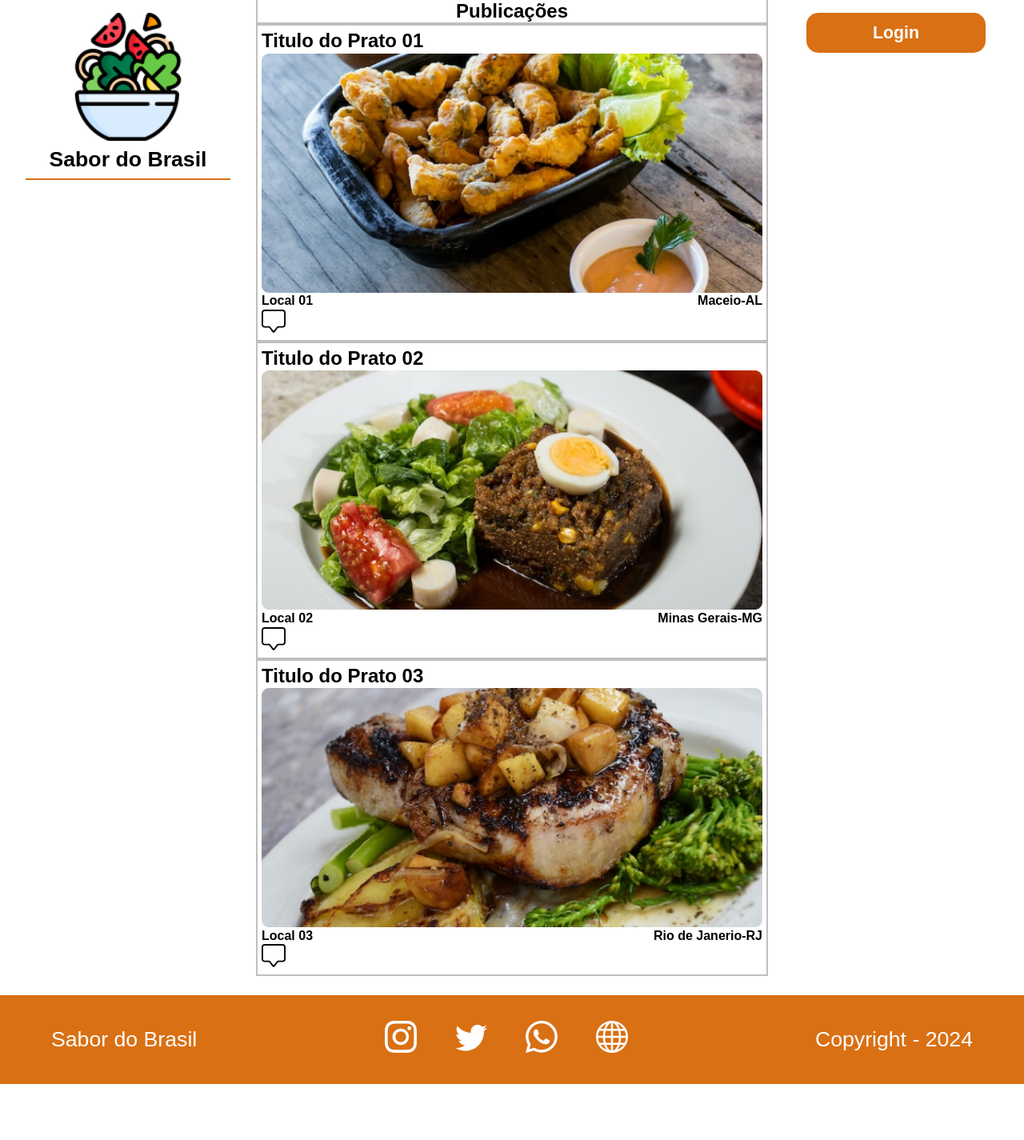
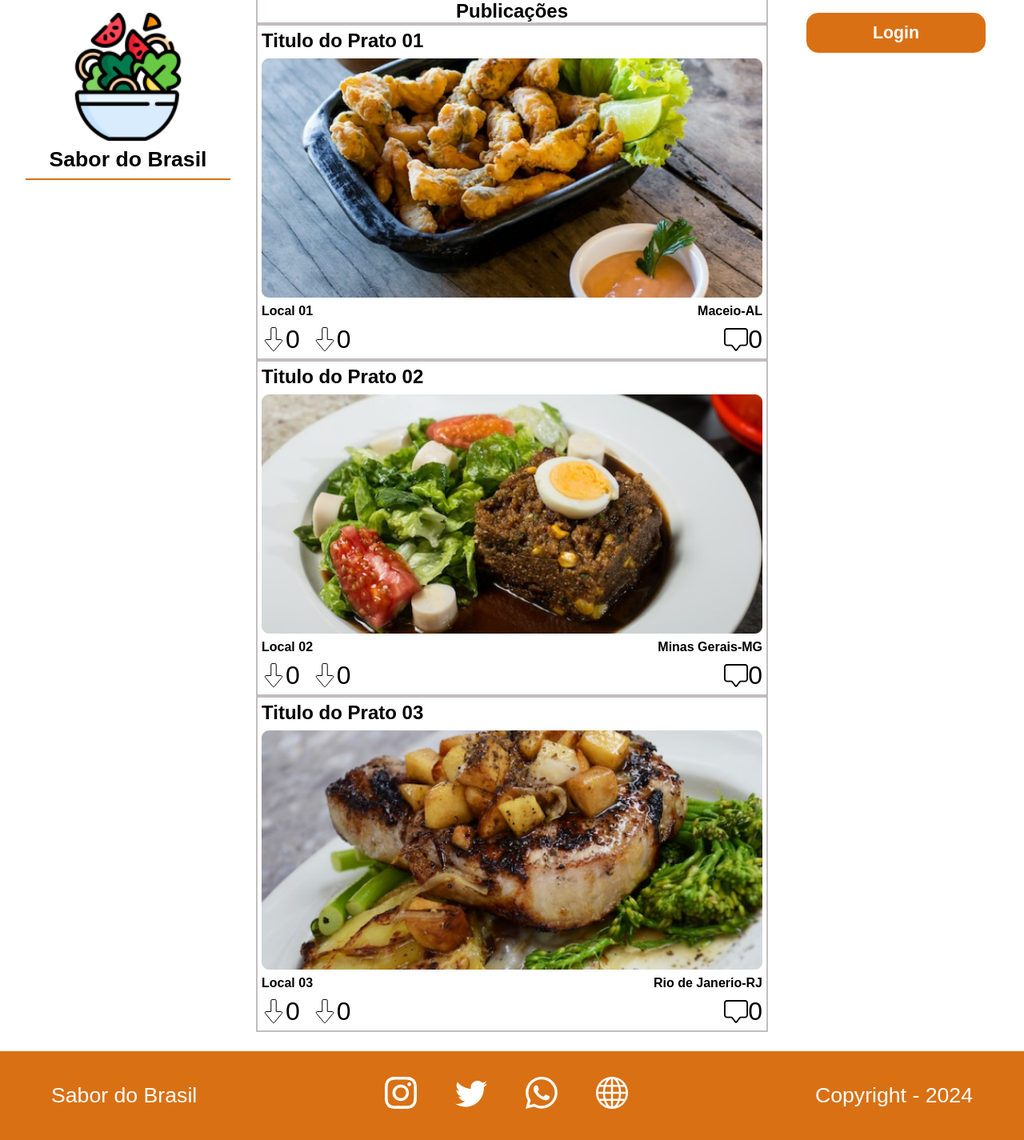
Before and after one commit to PedroLucaV/Simulado01_FullStack, a PHP site: page / in a window 1280 px wide. Shown: the whole page at 80% size. Before the commit the page ends 1355 px from the top, so only its background shows below. Run offline with PHP 8.4, Linux system fonts and the light colour scheme; data comes from the database, SQL or seed files in the repository; data that the repository does not hold is empty.

Commit message:
feat: finished recover all data filtered from posts

```diff
--- a/Controller/post_controller.php
+++ b/Controller/post_controller.php
@@ -6,3 +6,6 @@ $conexao = new Conexao();
 
 $postService = new PostService($conexao);
 $posts = $postService->getData();
+
+$likesAll;
+$dislikesAll;
--- a/Services/PostService.php
+++ b/Services/PostService.php
@@ -9,8 +9,19 @@ class PostService{
     }
 
     public function getData(){
-        $query = 'SELECT * FROM publicacao
-        ';
+        $query = 'SELECT p.id_publicacao, p.foto, p.local, p.cidade, p.titulo_prato, COUNT(c.comentario) as comentarios, SUM(l.tipo_avaliacao = "up") AS likes_up,SUM(l.tipo_avaliacao = "down" ) AS likes_down
+FROM publicacao as p
+left join comentarios as c on (p.id_publicacao = c.id_publicacao)
+left join likes as l on (p.id_publicacao = l.id_publicacao)
+GROUP BY p.id_publicacao
+;';
+        $stmt = $this->conexao->prepare($query);
+        $stmt->execute();
+        return $stmt->fetchAll(PDO::FETCH_ASSOC);
+    }
+
+    public function getAllLikes(){
+        $query = 'SELECT COUNT(tipo_avaliacao) from likes where tipo_avaliacao = "up"';
         $stmt = $this->conexao->prepare($query);
         $stmt->execute();
         return $stmt->fetchAll(PDO::FETCH_ASSOC);
--- a/index.php
+++ b/index.php
@@ -21,6 +21,9 @@ require_once './Controller/post_controller.php';
                 <img src="./Assets/logo/<?= $empresa[0]['logo'] ?>" class="logo" alt="">
                 <p class="name"><?= $empresa[0]['nome'] ?></p>
                 <span class="line"></span>
+                <div class="like_deslike">
+
+                </div>
             <?php } else { ?>
                 <button class="login">Sair</button>
             <?php } ?>
@@ -35,14 +38,20 @@ require_once './Controller/post_controller.php';
                         <p><?= $post['local'] ?></p>
                         <p><?= $post['cidade'] ?></p>
                     </div>
-                    <div>
+                    <div class="like_com">
                         <div>
-                            <span></span>
-                            <span></span>
+                            <span>
+                                <img src="./Assets/icones/flecha_baixo_vazia.svg" alt="">
+                                <p><?= $post['likes_up'] ? $post['likes_up'] : 0 ?></p>
+                            </span>
+                            <span>
+                                <img src="./Assets/icones/flecha_baixo_vazia.svg" alt="">
+                                <p><?= $post['likes_down'] ? $post['likes_down'] : 0 ?></p>
+                            </span>
                         </div>
                         <span>
                             <img src="./Assets/icones/chat.svg" alt="">
-                            <!-- <p><?= $post['comentarios'] ?></p> -->
+                            <p><?= $post['comentarios'] ?></p>
                         </span>
                     </div>
                 </div>
--- a/style.css
+++ b/style.css
@@ -55,7 +55,7 @@ main{
 .posts>.post{
     border: 2px #C2BEBE solid;
     width: 100%;
-    gap: 0.1rem;
+    gap: 0.5rem;
     display: flex;
     flex-direction: column;
     padding: 5px;
@@ -65,6 +65,27 @@ main{
     display: flex;
     justify-content: space-between;
     font-weight: bold;
+}
+
+.posts>.post>.like_com{
+    display: flex;
+    justify-content: space-between;
+}
+
+.posts>.post>.like_com>div{
+    display: flex;
+    gap: 1rem;
+}
+
+.posts>.post>.like_com>div>span {
+    display: flex;
+    align-items: center;
+    font-size: 24pt;
+}
+.posts>.post>.like_com>span {
+    display: flex;
+    align-items: center;
+    font-size: 24pt;
 }
 
 .user_data{
```
